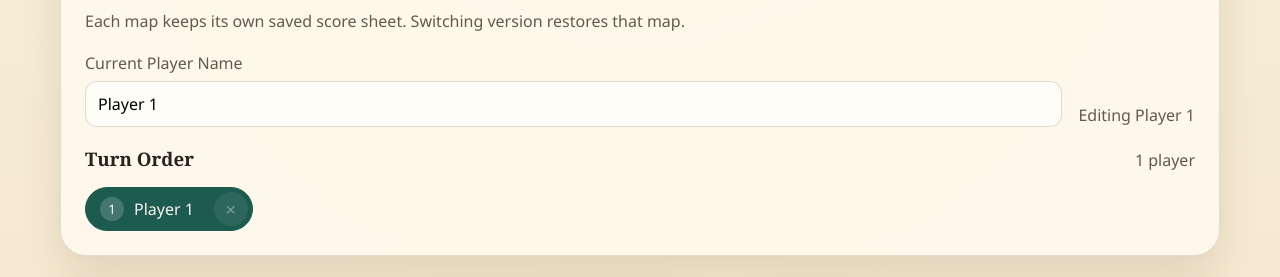
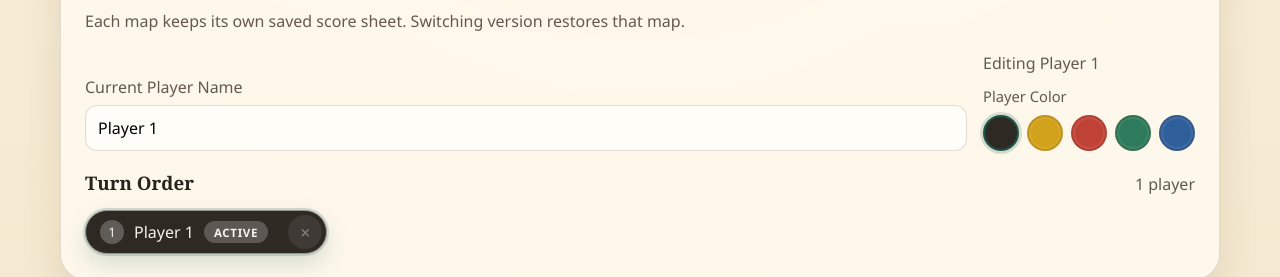
Before and after one commit to BiryukovNikolay/ticket-to-ride, a website built with Vite: page index.html in a window 1280 px wide. Shown: the part 379-656 px from the top of the page. Built offline with nearby package versions, Linux system fonts and the light colour scheme.

Commit message:
feat: players colors

```diff
--- a/src/app/renderApp.js
+++ b/src/app/renderApp.js
@@ -1,6 +1,7 @@
 import { calculateFinalScore, getItalyRegionBonusForCount, getWinningPlayers } from '../game/calculateScore.js'
 import { DEFAULT_GAME_VERSION, GAME_VERSIONS, getVersionConfig } from '../game/gameVersions.js'
 import { createEmptyPlayer, createInitialState } from '../game/initialState.js'
+import { DEFAULT_PLAYER_COLOR, PLAYER_COLORS, getNextAvailablePlayerColor, getPlayerColorConfig } from '../game/playerColors.js'
 import { clearStoredState, loadStoredState, loadStoredStateForVersion, saveStoredState } from './storage.js'
 import { createAppTemplate } from './template.js'
 
@@ -38,6 +39,34 @@ function getMaxItalyNetworkId(players) {
 
 function formatPlayerCount(count) {
   return `${count} player${count === 1 ? '' : 's'}`
+}
+
+function getPlayerChipStyle(color) {
+  const colorConfig = getPlayerColorConfig(color)
+
+  return `--player-chip-bg: ${colorConfig.background}; --player-chip-fg: ${colorConfig.contrast}; --player-chip-overlay: ${colorConfig.overlay};`
+}
+
+function renderPlayerColorPicker(elements, state) {
+  const currentPlayer = getCurrentPlayer(state)
+  const usedColors = new Set(state.players.filter((player) => player.id !== currentPlayer.id).map((player) => player.color))
+
+  elements.playerColorPicker.innerHTML = PLAYER_COLORS.map((colorConfig) => {
+    const isSelected = currentPlayer.color === colorConfig.value
+    const isDisabled = usedColors.has(colorConfig.value) && !isSelected
+
+    return `
+      <button
+        class="player-color-picker__swatch ${isSelected ? 'player-color-picker__swatch--selected' : ''}"
+        type="button"
+        data-player-color="${colorConfig.value}"
+        aria-label="${colorConfig.label}"
+        title="${colorConfig.label}"
+        style="--player-swatch-bg: ${colorConfig.background}; --player-swatch-fg: ${colorConfig.contrast};"
+        ${isDisabled ? 'disabled' : ''}
+      ></button>
+    `
+  }).join('')
 }
 
 function loadPlayerIntoForm(elements, player) {
@@ -88,13 +117,18 @@ function renderVersionUi(elements, state) {
 
 function renderPlayerList(elements, state) {
   elements.playerCount.textContent = formatPlayerCount(state.players.length)
+  elements.addPlayerButton.disabled = state.players.length >= PLAYER_COLORS.length
   elements.playerList.innerHTML = state.players
     .map(
-      (player, index) => `
-        <div class="player-chip ${player.id === state.currentPlayerId ? 'player-chip--active' : ''}">
-          <button class="player-chip__main" type="button" data-player-id="${player.id}">
+      (player, index) => {
+        const isActive = player.id === state.currentPlayerId
+
+        return `
+        <div class="player-chip ${isActive ? 'player-chip--active' : ''}" style="${getPlayerChipStyle(player.color)}">
+          <button class="player-chip__main" type="button" data-player-id="${player.id}" ${isActive ? 'aria-current="true"' : ''}>
             <span class="player-chip__order">${index + 1}</span>
             <span>${player.name}</span>
+            ${isActive ? '<span class="player-chip__badge">Active</span>' : ''}
           </button>
           <button
             class="player-chip__remove"
@@ -106,7 +140,8 @@ function renderPlayerList(elements, state) {
             <span aria-hidden="true">&#215;</span>
           </button>
         </div>
-      `,
+      `
+      },
     )
     .join('')
 }
@@ -306,6 +341,7 @@ function getElements(root) {
     standingsExtraHeader: root.querySelector('#standings-extra-header'),
     standingsBody: root.querySelector('#standings-body'),
     routeInputs: [...root.querySelectorAll('[data-route-length]')],
+    playerColorPicker: root.querySelector('#player-color-picker'),
   }
 }
 
@@ -316,7 +352,7 @@ function syncRouteCounts(elements, player) {
 }
 
 function resetPlayer(player) {
-  const freshPlayer = createEmptyPlayer(player.id, player.name)
+  const freshPlayer = createEmptyPlayer(player.id, player.name, player.color)
 
   player.routeCounts = freshPlayer.routeCounts
   player.tickets = freshPlayer.tickets
@@ -346,6 +382,7 @@ export function initApp(root) {
 
     renderVersionUi(elements, state)
     renderPlayerList(elements, state)
+    renderPlayerColorPicker(elements, state)
     renderTicketList(elements, currentPlayer)
     renderItalyNetworkList(elements, currentPlayer)
     renderScore(elements, state, currentPlayer)
@@ -406,8 +443,12 @@ export function initApp(root) {
   })
 
   elements.addPlayerButton.addEventListener('click', () => {
+    if (state.players.length >= PLAYER_COLORS.length) {
+      return
+    }
+
     playerId += 1
-    state.players.push(createEmptyPlayer(playerId))
+    state.players.push(createEmptyPlayer(playerId, undefined, getNextAvailablePlayerColor(state.players.map((player) => player.color))))
     switchToPlayer(playerId)
     elements.playerName.focus()
     elements.playerName.select()
@@ -433,6 +474,18 @@ export function initApp(root) {
     }
 
     switchToPlayer(Number.parseInt(button.dataset.playerId, 10))
+  })
+
+  elements.playerColorPicker.addEventListener('click', (event) => {
+    const button = event.target.closest('[data-player-color]')
+
+    if (!button || button.disabled) {
+      return
+    }
+
+    const currentPlayer = getCurrentPlayer(state)
+    currentPlayer.color = button.dataset.playerColor
+    rerender()
   })
 
   elements.ticketForm.addEventListener('submit', (event) => {
--- a/src/app/template.js
+++ b/src/app/template.js
@@ -9,6 +9,22 @@ function buildRouteInputs() {
           <span class="route-card__points">${points} pts</span>
           <input id="route-${length}" name="route-${length}" type="number" min="0" value="0" data-route-length="${length}" />
         </label>
+      `,
+    )
+    .join('')
+}
+
+function buildPlayerColorPicker() {
+  return ['black', 'yellow', 'red', 'green', 'blue']
+    .map(
+      (color) => `
+        <button
+          class="player-color-picker__swatch"
+          type="button"
+          data-player-color="${color}"
+          aria-label="${color}"
+          title="${color}"
+        ></button>
       `,
     )
     .join('')
@@ -51,7 +67,15 @@ export function createAppTemplate() {
             <span>Current Player Name</span>
             <input id="player-name" name="playerName" type="text" maxlength="40" placeholder="Player name" />
           </label>
-          <p class="player-editor__meta" id="current-player-meta">Editing Player 1</p>
+          <div class="player-editor__side">
+            <p class="player-editor__meta" id="current-player-meta">Editing Player 1</p>
+            <div class="player-editor__color">
+              <span>Player Color</span>
+              <div class="player-color-picker" id="player-color-picker" role="group" aria-label="Choose player color">
+                ${buildPlayerColorPicker()}
+              </div>
+            </div>
+          </div>
         </div>
 
         <div class="player-switcher">
--- a/src/game/initialState.js
+++ b/src/game/initialState.js
@@ -1,9 +1,11 @@
 import { DEFAULT_GAME_VERSION } from './gameVersions.js'
+import { DEFAULT_PLAYER_COLOR } from './playerColors.js'
 
-export function createEmptyPlayer(id, name = `Player ${id}`) {
+export function createEmptyPlayer(id, name = `Player ${id}`, color = DEFAULT_PLAYER_COLOR) {
   return {
     id,
     name,
+    color,
     routeCounts: {
       1: 0,
       2: 0,
--- /dev/null
+++ b/src/game/playerColors.js
@@ -0,0 +1,49 @@
+export const PLAYER_COLORS = [
+  {
+    value: 'black',
+    label: 'Black',
+    background: '#2f2924',
+    contrast: '#f7f3ec',
+    overlay: 'rgba(255, 255, 255, 0.14)',
+  },
+  {
+    value: 'yellow',
+    label: 'Yellow',
+    background: '#d2a21c',
+    contrast: '#2b2218',
+    overlay: 'rgba(43, 34, 24, 0.12)',
+  },
+  {
+    value: 'red',
+    label: 'Red',
+    background: '#c04236',
+    contrast: '#fff7f4',
+    overlay: 'rgba(255, 255, 255, 0.14)',
+  },
+  {
+    value: 'green',
+    label: 'Green',
+    background: '#2d7b5c',
+    contrast: '#f4fbf8',
+    overlay: 'rgba(255, 255, 255, 0.12)',
+  },
+  {
+    value: 'blue',
+    label: 'Blue',
+    background: '#2f5f9b',
+    contrast: '#f4f8fd',
+    overlay: 'rgba(255, 255, 255, 0.12)',
+  },
+]
+
+export const DEFAULT_PLAYER_COLOR = PLAYER_COLORS[0].value
+
+export function getPlayerColorConfig(color) {
+  return PLAYER_COLORS.find((option) => option.value === color) ?? PLAYER_COLORS[0]
+}
+
+export function getNextAvailablePlayerColor(usedColors = []) {
+  const usedColorSet = new Set(usedColors)
+
+  return PLAYER_COLORS.find((option) => !usedColorSet.has(option.value))?.value ?? DEFAULT_PLAYER_COLOR
+}
--- a/src/styles/app.css
+++ b/src/styles/app.css
@@ -142,6 +142,12 @@ p {
   margin-top: 18px;
 }
 
+.player-editor__side {
+  display: grid;
+  gap: 10px;
+  justify-items: start;
+}
+
 .player-editor__name {
   display: grid;
   gap: 6px;
@@ -150,6 +156,46 @@ p {
 .player-editor__name span,
 .player-editor__meta {
   color: var(--ink-soft);
+}
+
+.player-editor__color {
+  display: grid;
+  gap: 8px;
+}
+
+.player-editor__color > span {
+  color: var(--ink-soft);
+  font-size: 0.92rem;
+}
+
+.player-color-picker {
+  display: flex;
+  flex-wrap: wrap;
+  gap: 8px;
+}
+
+.player-color-picker__swatch {
+  width: 36px;
+  height: 36px;
+  padding: 0;
+  border-radius: 999px;
+  border: 2px solid rgba(94, 59, 36, 0.16);
+  background: var(--player-swatch-bg, #ddd);
+  box-shadow: inset 0 0 0 2px rgba(255, 255, 255, 0.08);
+}
+
+.player-color-picker__swatch:hover {
+  transform: translateY(-1px);
+}
+
+.player-color-picker__swatch--selected {
+  border-color: rgba(29, 91, 78, 0.9);
+  box-shadow: 0 0 0 3px rgba(29, 91, 78, 0.18);
+}
+
+.player-color-picker__swatch:disabled {
+  opacity: 0.28;
+  cursor: not-allowed;
 }
 
 .player-editor__name input {
@@ -191,9 +237,17 @@ p {
   padding: 4px;
   border-radius: 999px;
   border: 1px solid rgba(94, 59, 36, 0.16);
-  background: rgba(255, 252, 244, 0.94);
-  color: #3c2f28;
+  background: var(--player-chip-bg, rgba(255, 252, 244, 0.94));
+  color: var(--player-chip-fg, #3c2f28);
   justify-content: space-between;
+}
+
+.player-chip--active {
+  border-color: color-mix(in srgb, var(--player-chip-bg, #1d5b4e) 50%, #ffffff 50%);
+  box-shadow:
+    0 0 0 2px rgba(29, 91, 78, 0.18),
+    0 10px 24px rgba(29, 91, 78, 0.18);
+  transform: translateY(-1px);
 }
 
 .player-chip__main,
@@ -213,14 +267,29 @@ p {
   width: 100%;
 }
 
+.player-chip__badge {
+  display: inline-flex;
+  align-items: center;
+  min-height: 22px;
+  padding: 0 10px;
+  margin-left: auto;
+  border-radius: 999px;
+  background: rgba(255, 255, 255, 0.22);
+  color: inherit;
+  font-size: 0.72rem;
+  font-weight: 700;
+  letter-spacing: 0.06em;
+  text-transform: uppercase;
+}
+
 .player-chip__remove {
   display: inline-grid;
   place-items: center;
   width: 34px;
   min-width: 34px;
   padding: 0;
-  background: rgba(178, 73, 45, 0.12);
-  color: var(--signal);
+  background: var(--player-chip-overlay, rgba(178, 73, 45, 0.12));
+  color: inherit;
   font-size: 1.1rem;
   line-height: 1;
 }
@@ -230,29 +299,22 @@ p {
   cursor: not-allowed;
 }
 
-.player-chip--active {
-  background: #1d5b4e;
-  color: #f9f5ee;
-  border-color: #1d5b4e;
-}
-
 .player-chip__order {
   display: inline-grid;
   place-items: center;
   width: 24px;
   height: 24px;
   border-radius: 999px;
-  background: rgba(29, 91, 78, 0.12);
+  background: var(--player-chip-overlay, rgba(29, 91, 78, 0.12));
   font-size: 0.82rem;
 }
 
 .player-chip--active .player-chip__order {
-  background: rgba(255, 255, 255, 0.18);
+  background: rgba(255, 255, 255, 0.24);
 }
 
 .player-chip--active .player-chip__remove {
-  background: rgba(255, 255, 255, 0.16);
-  color: #f9f5ee;
+  background: rgba(255, 255, 255, 0.18);
 }
 
 .layout-grid {
@@ -615,6 +677,10 @@ p {
     flex-direction: column;
   }
 
+  .player-editor__side {
+    justify-items: stretch;
+  }
+
   .ticket-item__meta {
     justify-content: space-between;
   }
```
Also changed, not shown: src/app/storage.js (+18 -3 lines).
